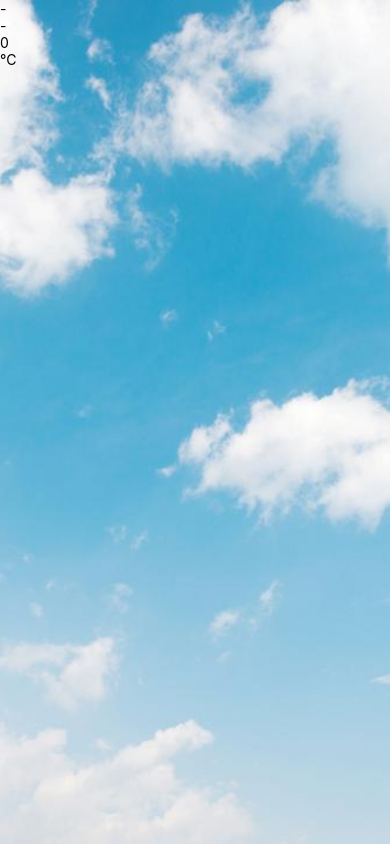
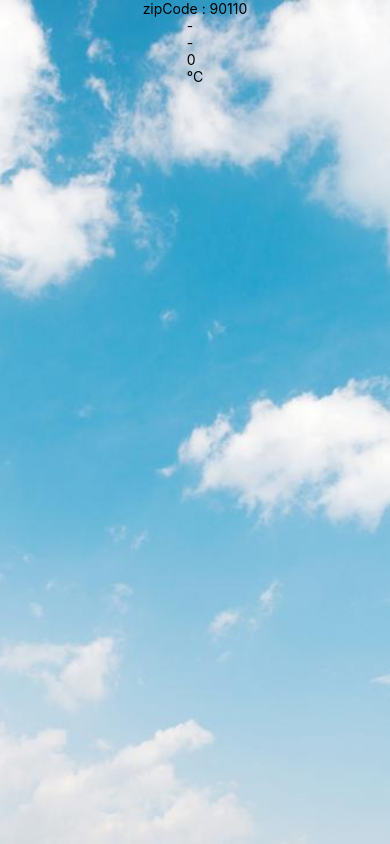
Before and after one commit to 6210110296/3SA04-reactnative, a React Native app: screen / in a window 390 px wide. Built offline with nearby package versions, Linux system fonts and the light colour scheme.

Commit message:
passing props

```diff
--- a/App.js
+++ b/App.js
@@ -2,6 +2,7 @@ import { StatusBar } from 'expo-status-bar';
 import React from 'react';
 import Weather from './Weather';
 import { StyleSheet, Text, View } from 'react-native';
+import Constants from 'expo-constants';
 export default function App() {
   const doIt = () => {
     console.log("Hello from console")
@@ -15,6 +16,7 @@ export default function App() {
 }
 const styles = StyleSheet.create({
   container: {
+    paddingTop: Constants.statusBarHeight,
     flex: 1,
     backgroundColor: '#fff',
     alignItems: 'center',
--- a/Weather.js
+++ b/Weather.js
@@ -9,6 +9,7 @@ export default function Weather(props) {
     })
     return (
         <ImageBackground source={require('./bg.jpg')} style={styles.backdrop}>
+            <Text>zipCode : {props.zipCode}</Text>
             < Forecast {...forecastInfo} />
         </ImageBackground >
 
@@ -17,6 +18,7 @@ export default function Weather(props) {
 
 const styles = StyleSheet.create({
     backdrop: {
+        alignItems: 'center',
         width: '100%',
         height: '100%'
     }
```
